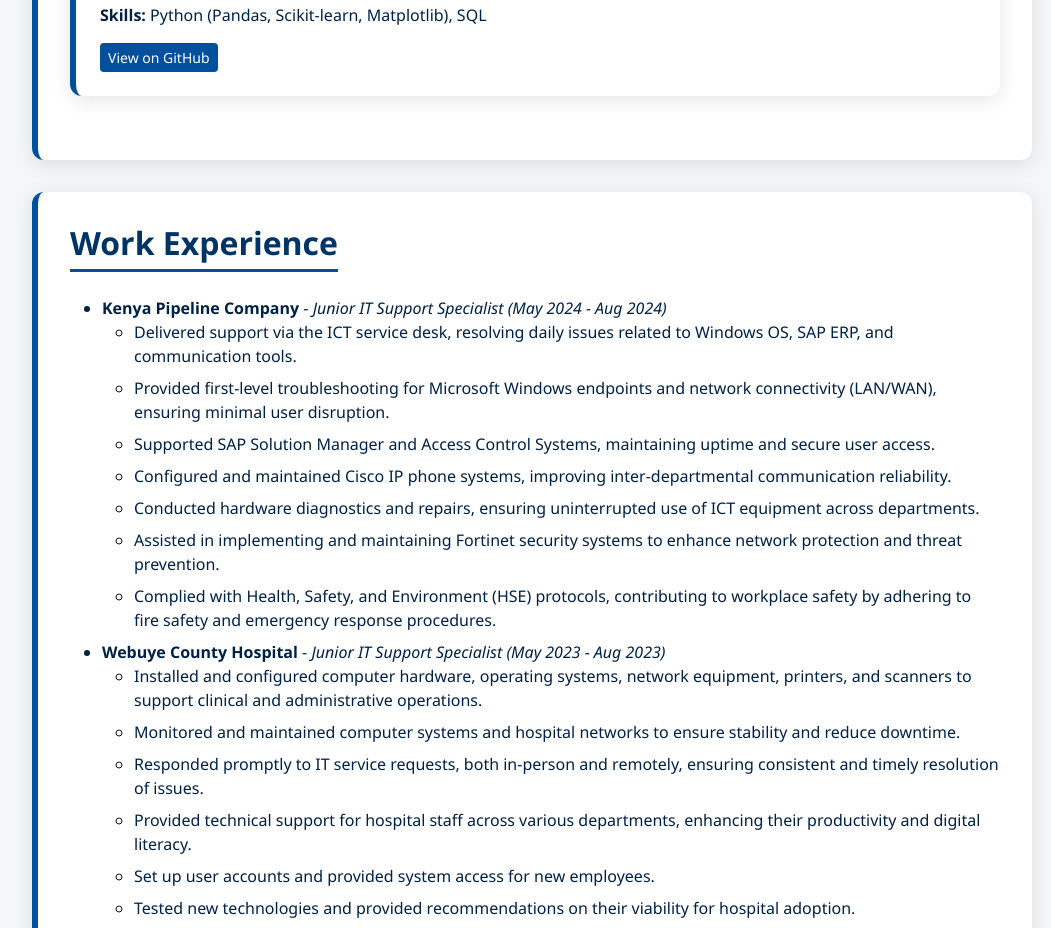
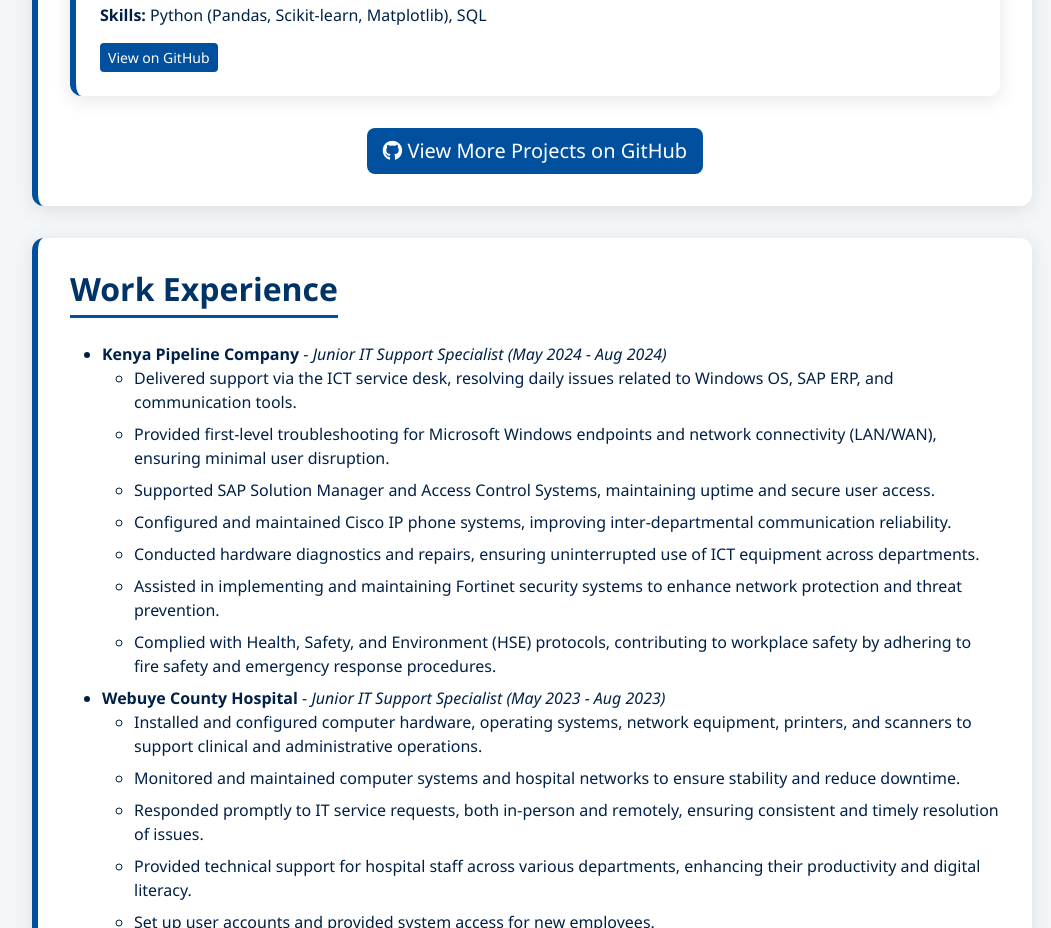
Before and after one commit to nimrodmasini/Personal-Portfolio, a plain HTML site: page index.html in a window 1280 px wide. Shown: the part 2297-3225 px from the top of the page, without its empty margins (108-1159 px from the left). Drawn offline with nearby package versions, Linux system fonts and the light colour scheme.

Commit message:
Update index.html

```diff
--- a/index.html
+++ b/index.html
@@ -105,6 +105,9 @@
         GitHub</a>
     </div>
     </div>
+    <div class="text-center mt-4">
+    <a href="https://github.com/nimrodmasini" class="btn btn-primary btn-lg"><i class="fab fa-github"></i> View More Projects on GitHub</a>
+  </div>
   </section>
 
 
```
